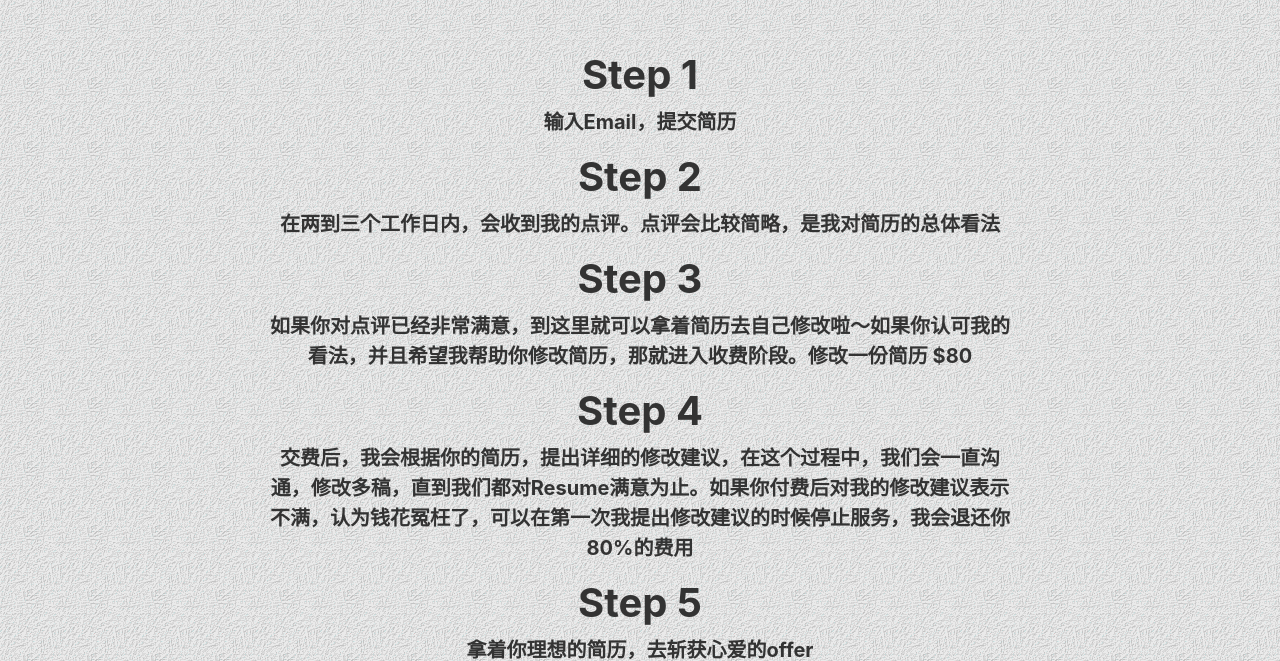
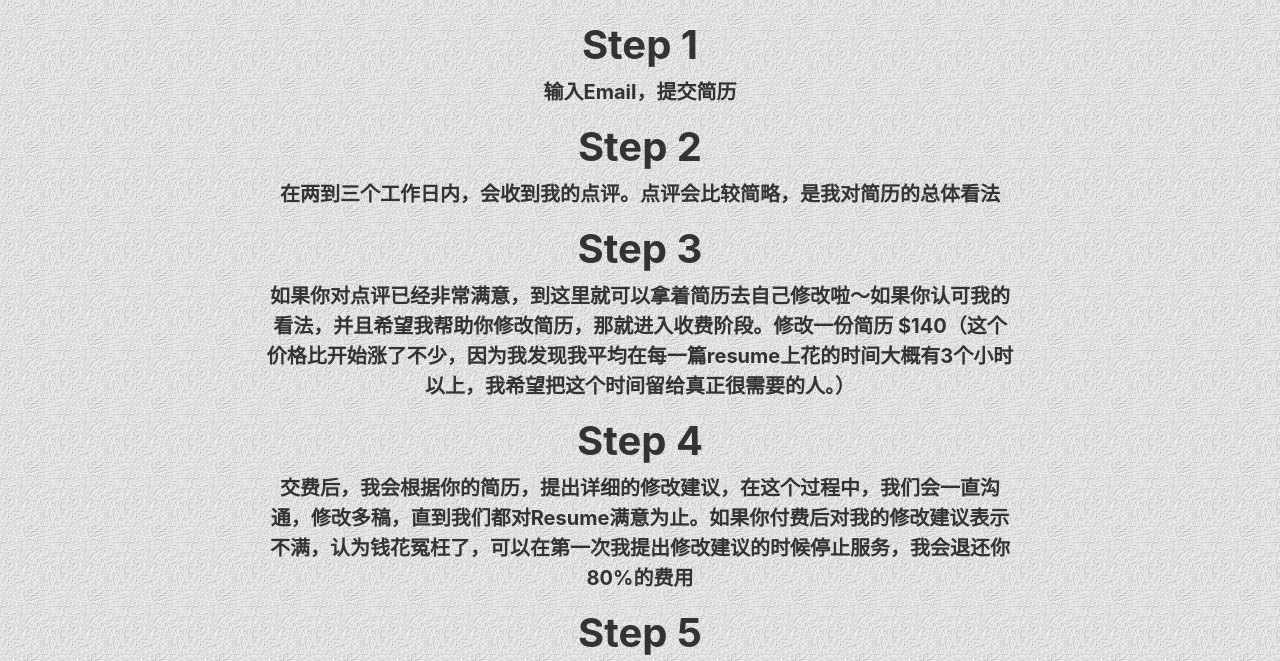
Before and after one commit to gaogaotiantian/eecsresume, a Flask app: page /procedure in a window 1280 px wide. Shown: the part 52-713 px from the top of the page. Run offline with Flask 2, Linux system fonts and the light colour scheme; parts of the project's set-up code (start-up, migrations or seed data) failed here and were passed over; some libraries are stand-ins or nearby versions.

Commit message:
Change price

```diff
--- a/templates/procedure.html
+++ b/templates/procedure.html
@@ -9,7 +9,7 @@
       <h1 class="cover-heading">Step 2</h1>
       <p class="lead">在两到三个工作日内，会收到我的点评。点评会比较简略，是我对简历的总体看法</p>
       <h1 class="cover-heading">Step 3</h1>
-      <p class="lead">如果你对点评已经非常满意，到这里就可以拿着简历去自己修改啦～如果你认可我的看法，并且希望我帮助你修改简历，那就进入收费阶段。修改一份简历 $80</p>
+      <p class="lead">如果你对点评已经非常满意，到这里就可以拿着简历去自己修改啦～如果你认可我的看法，并且希望我帮助你修改简历，那就进入收费阶段。修改一份简历 $140（这个价格比开始涨了不少，因为我发现我平均在每一篇resume上花的时间大概有3个小时以上，我希望把这个时间留给真正很需要的人。）</p>
       <h1 class="cover-heading">Step 4</h1>
       <p class="lead">交费后，我会根据你的简历，提出详细的修改建议，在这个过程中，我们会一直沟通，修改多稿，直到我们都对Resume满意为止。如果你付费后对我的修改建议表示不满，认为钱花冤枉了，可以在第一次我提出修改建议的时候停止服务，我会退还你80%的费用</p>
       <h1 class="cover-heading">Step 5</h1>
```
